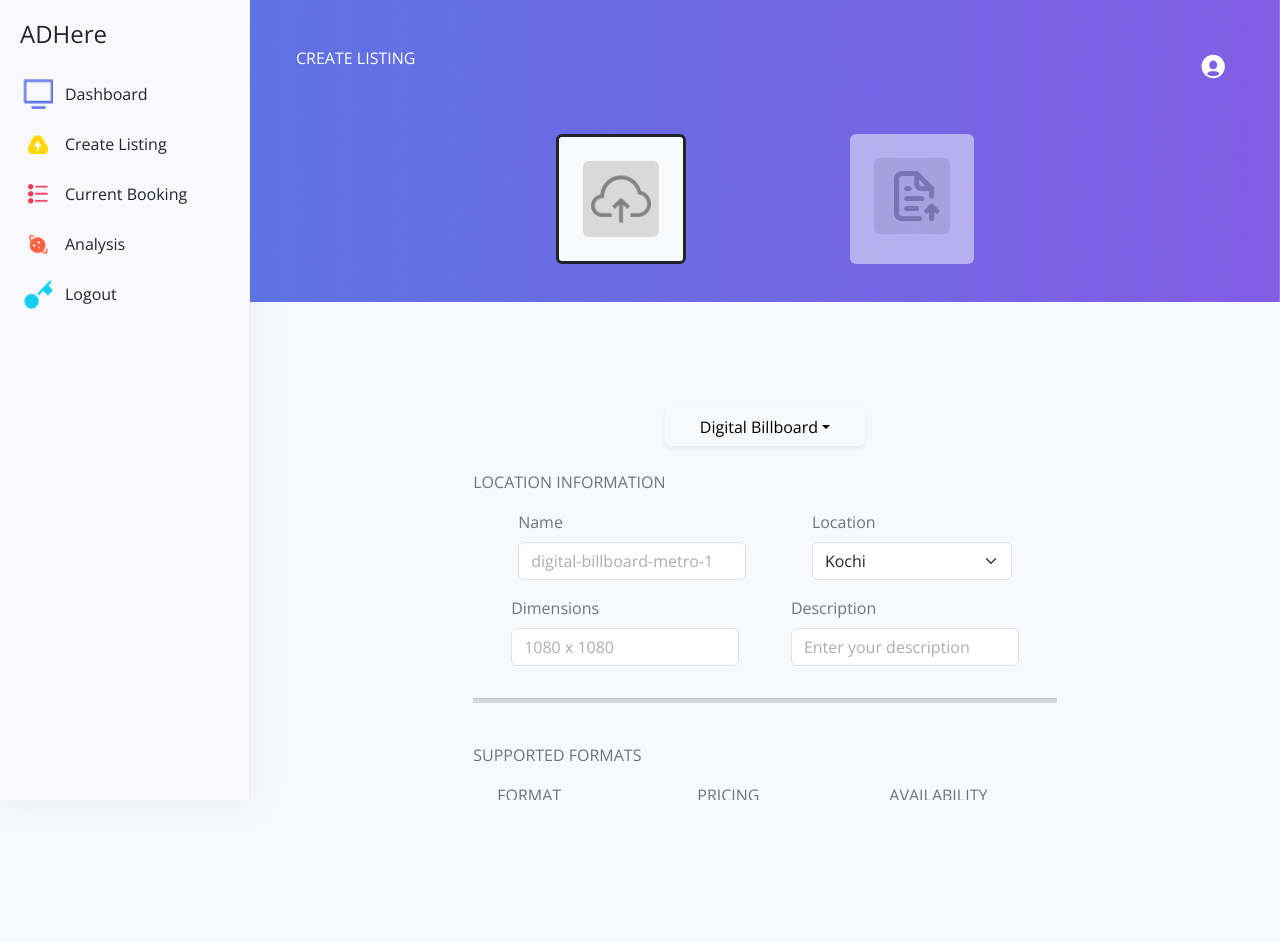
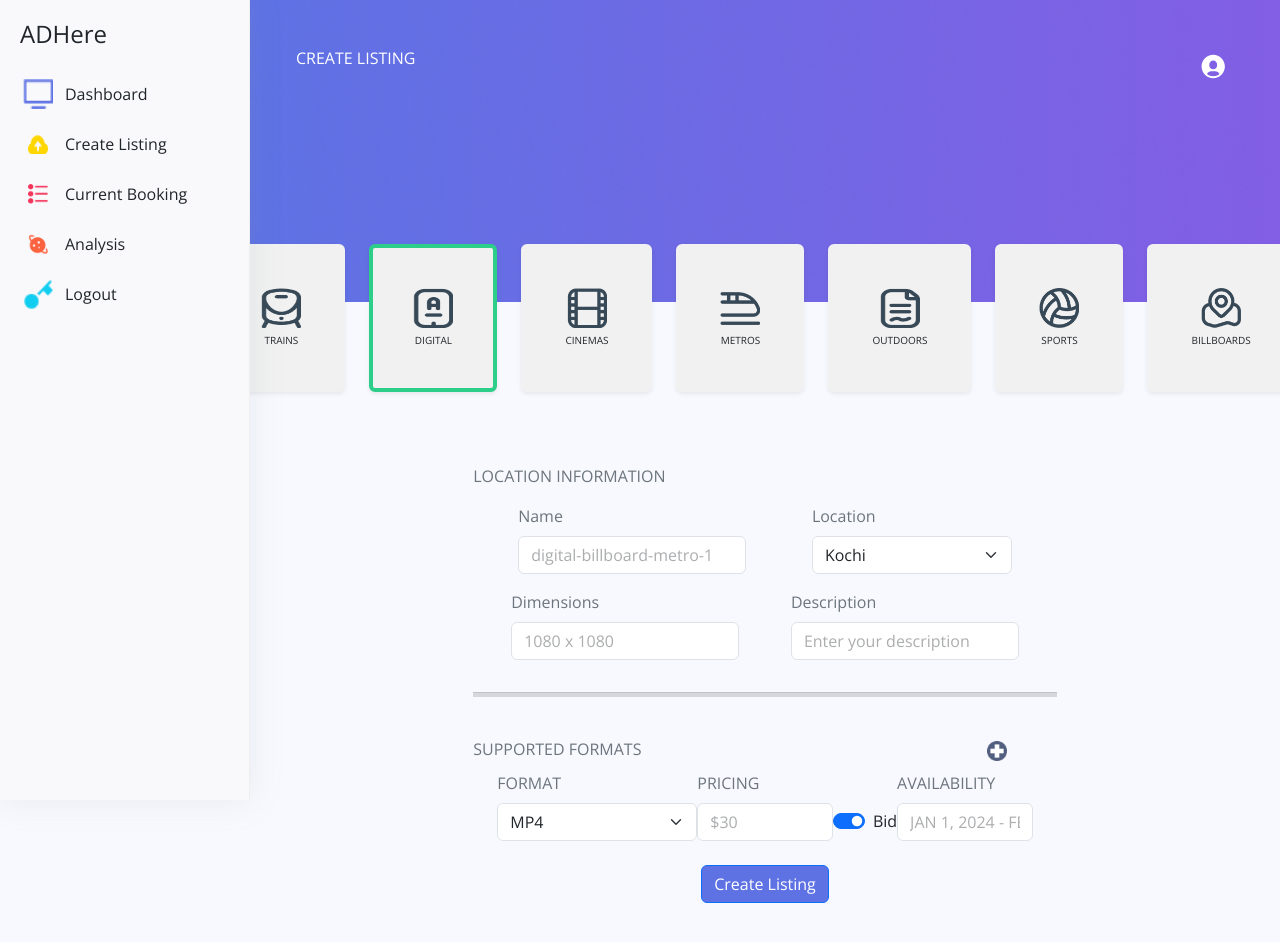
Before and after one commit to sabarinath-kv/hashcoders, a Next.js app: page /host/create-listing in a window 1280 px wide. Shown: the top 942 px of the page. Before the commit the page ends 800 px from the top, so only its background shows below. Built offline with nearby package versions, Linux system fonts and the light colour scheme.

Commit message:
fix: UI issues

```diff
--- a/src/components/PrivateLayout.tsx
+++ b/src/components/PrivateLayout.tsx
@@ -27,13 +27,11 @@ const PrivateLayout: FC<PrivateLayoutProps> = ({ children, title, backgroundColo
                 <div style={{
                     background: `url(/icons/private-layout-bg.png) no-repeat`,
                     backgroundSize: '100%',
-                       position: 'fixed',
+                    width: '2000px',
                     overflowY: 'scroll',
-                       top: '0px',
-                       bottom: 0,
                     backgroundAttachment: 'scroll',
                     right: '0px',
-                       left: '250px',
+                    marginLeft: '250px',
                     padding: '46px',
                 }}>
                     <div className="d-flex justify-content-between">
--- a/src/components/SupportedFormats.tsx
+++ b/src/components/SupportedFormats.tsx
@@ -27,7 +27,9 @@ const SupportedFormats: FC<SupportedFormatsParams> = ({
                 ...supportedFormat,
                 format: formats[e.target.value as any] as AdFormat
               })} placeholder="Choose your location" className="d-flex" style={{minWidth: '200px'}}>
-                {formats.map((format, index) =>  <option value={index.toString()}>{format}</option>)}
+                {formats.map((format, index) =>
+                <option selected={format === supportedFormat.format}
+                value={index.toString()}>{format}</option>)}
               </Form.Select>
               </Form.Group>
             </Form>
@@ -70,7 +72,6 @@ const SupportedFormats: FC<SupportedFormatsParams> = ({
               </Form.Group>
             </Form>
           </Container>
-          {showPlus && <PlusCircleFill className="flex-end" onClick={onPlusClick} />}
         </Container>
     );
 };
--- a/src/constants/common.ts
+++ b/src/constants/common.ts
@@ -1,8 +1,16 @@
 export const brandName = 'HashCoders'
 
 export enum UnitType {
-  DIGITAL = 'digital',
-  PHYSICAL = 'physical'
+    PHYSICAL = 'PHYSICAL',
+    FLIGHTS = 'FLIGHTS',
+    TRAINS = 'TRAINS',
+    CINEMAS = 'CINEMAS',
+    METROS = 'METROS',
+    OUTDOORS = 'OUTDOORS',
+    DIGITAL = 'DIGITAL',
+    SPORTS = 'SPORTS',
+    BILLBOARDS = 'BILLBOARDS',
+    NEWSPAPER = 'NEWSPAPER'
  }
 
  export enum AdFormat {
@@ -39,6 +47,45 @@ export const locations = [
   'Bengaluru',
   'Mumbai'
 ]
+
+export const spotList = [
+  {
+      name: UnitType.FLIGHTS,
+      icon: '/icons/user/flights.png'
+  },
+  {
+      name: UnitType.TRAINS,
+      icon: '/icons/user/trains.png'
+  },
+  {
+    name: UnitType.DIGITAL,
+    icon: '/icons/user/digitals.png'
+},
+  {
+      name: UnitType.CINEMAS,
+      icon: '/icons/user/cinemas.png'
+  },
+  {
+      name: UnitType.METROS,
+      icon: '/icons/user/metros.png'
+  },
+  {
+      name: UnitType.OUTDOORS,
+      icon: '/icons/user/outdoors.png'
+  },
+  {
+      name: UnitType.SPORTS,
+      icon: '/icons/user/sports.png'
+  },
+  {
+      name: UnitType.BILLBOARDS,
+      icon: '/icons/user/billboards.png'
+  },
+  {
+      name: UnitType.NEWSPAPER,
+      icon: '/icons/user/newspaper.png'
+  }
+];
 
 export const platformListingColumns = [
     {
--- a/src/pages/host/create-listing.tsx
+++ b/src/pages/host/create-listing.tsx
@@ -1,13 +1,16 @@
 import Icon from "@/components/Icon";
 import PrivateLayout from "@/components/PrivateLayout";
 import SupportedFormats from "@/components/SupportedFormats";
-import { AdFormat, Listing, SupportedFormat, UnitType, formats, locations } from "@/constants/common";
+import { AdFormat, Listing, SupportedFormat, UnitType, formats, locations, spotList } from "@/constants/common";
 import { listingAtom } from "@/states/atom";
 import { useRouter } from "next/router";
 import { useEffect, useMemo, useState } from "react";
 import { Container, Dropdown, Form } from "react-bootstrap";
+import { PlusCircleFill } from "react-bootstrap-icons";
 import Button from 'react-bootstrap/Button';
 import { useRecoilState } from "recoil";
+
+const greyCardClass = "rounded shadow-sm d-flex flex-column justify-content-center align-items-center mb-2";
 
 const CreateListingPage = () => {
   const [unitType, setUnitType] = useState<UnitType>(UnitType.DIGITAL);
@@ -30,6 +33,7 @@ const CreateListingPage = () => {
 
   const addNew = () => {
     setSupportedFormats((items) => {
+      console.log((items.length - 1) % (formats.length - 1));
       return [...items, {
         format: formats[(items.length - 1) % (formats.length - 1)]
       }]
@@ -65,34 +69,22 @@ const CreateListingPage = () => {
   return (
     <>
       <PrivateLayout title="CREATE LISTING">
-        <Container className="d-flex px-5 w-75 flex-column align-items-center">
-          <Container className="d-flex justify-content-around my-5">
-            <div className="bg-light p-4 rounded" style={unitType === UnitType.DIGITAL ?
-              { borderColor: 'black', borderWidth: 5, border: 'solid' }
-              : { opacity: 0.5 }}
-            >
-              <div className="p-2 rounded" style={{ backgroundColor: '#D9D9D9' }}>
-                <Icon url="/icons/digital.png" width={60} height={60} />
+        <Container className="d-flex mt-5 px-5 w-75 flex-column align-items-center">
+          <div className="d-flex flex-column justify-content-start">
+            <p style={{ paddingTop: '60px' }} className="text-white">SELECT DISPLAY TYPE</p>
+            <div style={{ paddingTop: '10px' }} className="d-flex gap-4">
+              {spotList?.map((item, index) => (
+                <div onClick={() => setUnitType(item.name)} className={greyCardClass}
+                style={{ backgroundColor: '#F1F1F1',
+                border: `4px solid ${unitType === item.name ? '#2DCE89' : '#F1F1F1'}`,
+                 padding: '40px', marginRight: '16', cursor: 'grab', }}>
+                  <Icon url={item.icon} width={40} height={40} />
+                  <span style={{ fontSize: '10px', marginTop: '5px' }}>{item.name}</span>
+                </div>
+              ))}
             </div>
           </div>
-            <div className="bg-light p-4 rounded"
-              style={unitType !== UnitType.DIGITAL ? { borderColor: 'black', borderWidth: 5, border: 'solid' } : { opacity: 0.5 }}>
-              <div className="p-2 rounded" style={{ backgroundColor: '#D9D9D9' }}>
-                <Icon url="/icons/physical.png" width={60} height={60} />
-              </div>
-            </div>
-          </Container>
-          <Dropdown className="mt-5 pt-5">
-            <Dropdown.Toggle variant="light" id="dropdown-basic" className="shadow-sm" style={{ minWidth: '200px' }}>
-              {unitType === UnitType.DIGITAL ? 'Digital Billboard' : 'Physical Billboard'}
-            </Dropdown.Toggle>
-
-            <Dropdown.Menu>
-              <Dropdown.Item onClick={() => setUnitType(UnitType.DIGITAL)}>Digital Billboard</Dropdown.Item>
-              <Dropdown.Item onClick={() => setUnitType(UnitType.PHYSICAL)}>Physical Billboard</Dropdown.Item>
-            </Dropdown.Menu>
-          </Dropdown>
-          <Container className="mt-4">
+          <Container style={{ paddingTop: '40px' }} className="mt-4">
             <p className="text-secondary">LOCATION INFORMATION</p>
             <Container className="d-flex align-items-center justify-content-around">
               <Form>
@@ -131,15 +123,19 @@ const CreateListingPage = () => {
             <hr style={{ height: 5 }} className="bg-secondary" />
           </Container>
           <Container className="mt-4">
-            <p className="text-secondary">SUPPORTED FORMATS</p>
-            {supportedFormats.map((item, index) => (
+            <div style={{ marginBottom: 10 }} className="d-flex justify-content-between align-items-center gap-2">
+              <p className="text-secondary" style={{ margin: 0 }}>SUPPORTED FORMATS</p>
+              {<div onClick={addNew}><Icon url="/icons/add.png" style={{ marginRight: 50 }} /></div>}
+            </div>
+            {supportedFormats.map((item, index) => {
+              return (
                 <SupportedFormats
                   onPlusClick={addNew}
                   supportedFormat={item}
                   onChange={(updatedData) => onChange(index, updatedData)}
                   showPlus={index === supportedFormats.length - 1}
-              />
-            ))}
+                />)
+            })}
           </Container>
           <Button
             disabled={isLoading}
```
Also changed, not shown: src/components/UserModule/FindYourSpot.tsx (+1 -39 lines), public/icons/add.png (added). Lines whose indentation alone changed are shown as unchanged.
